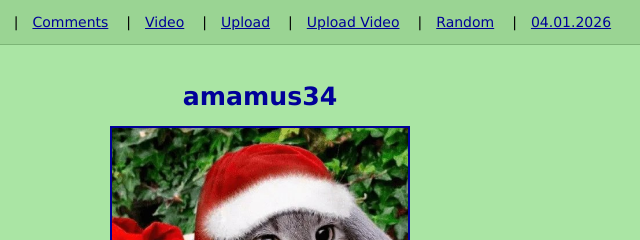
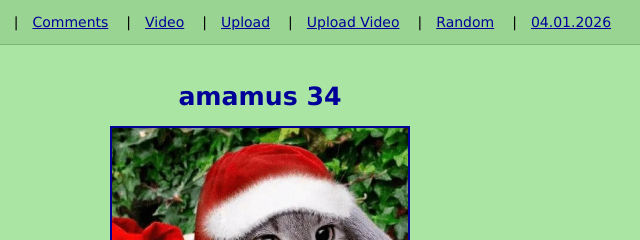
Before and after one commit to wtatat/amamuss, a website: page index.html in a window 1280 px wide. Shown: the top 240 px of the page, 380-1020 px from the left. Drawn offline with nearby package versions, Linux system fonts and the light colour scheme; no server answers.

Commit message:
Update index.html

```diff
--- a/index.html
+++ b/index.html
@@ -3,7 +3,7 @@
 <head>
     <meta charset="UTF-8">
   <meta name="viewport" content="width=device-width, initial-scale=1.0">
-  <title>amamus34</title>
+  <title>amamus 34</title>
   <link rel="stylesheet" href="css/style.css">
     <script src="https://cdn.jsdelivr.net/npm/@supabase/supabase-js@2"></script>
   <script src="js/app.js"></script>
@@ -13,7 +13,7 @@
   <div id="header-placeholder"></div>
 
   <main class="home-hero">
-    <h1 style="font-size: 1.8em; color: #000099; margin-bottom: 10px;">amamus34</h1>
+    <h1 style="font-size: 1.8em; color: #000099; margin-bottom: 10px;">amamus 34</h1>
     <img src="AMAMUS.jpg" alt="amamus34" class="main-image" id="hero-image" style="max-width: 300px; border: 2px solid #000099;">
     <p class="slogan">Если это существует — оно есть у нас. Если нет — начни загружать.</p>
 
```
